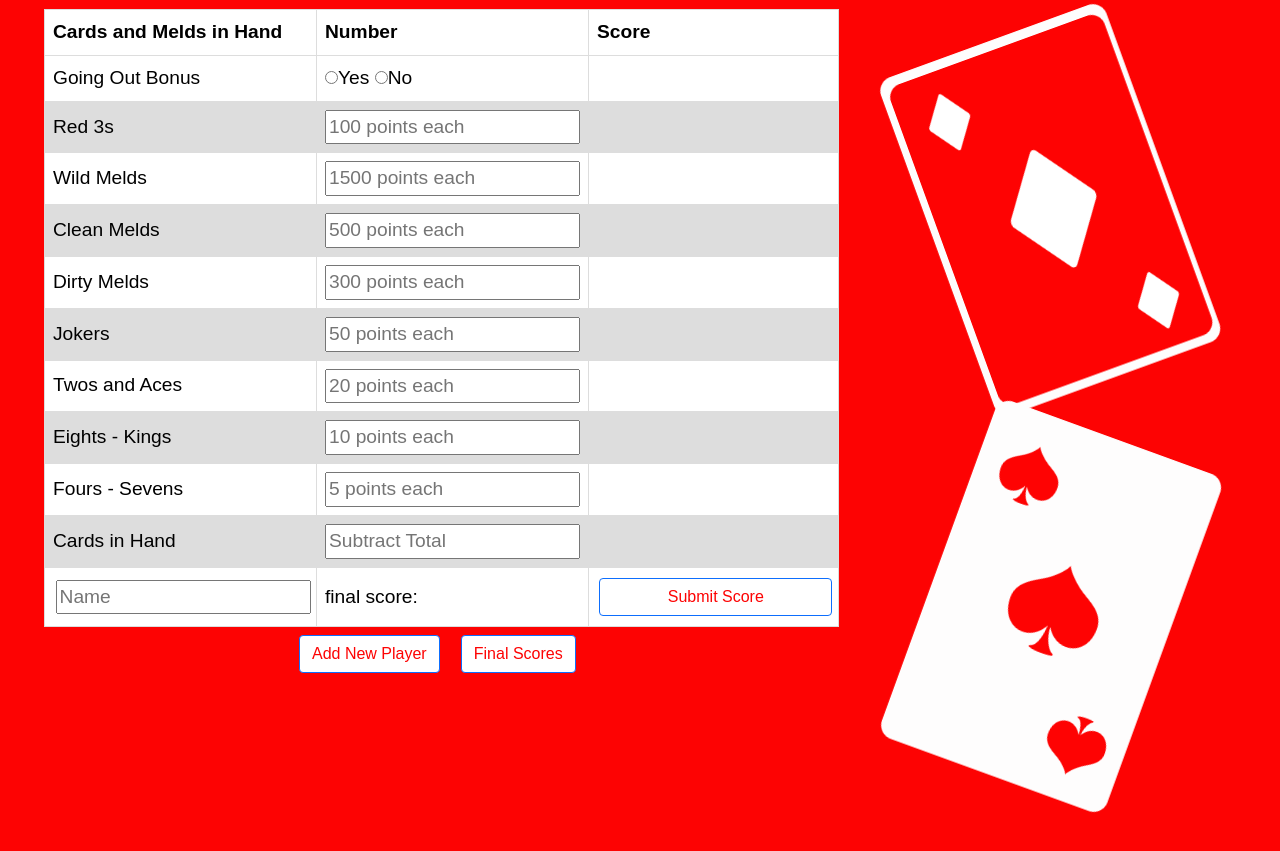
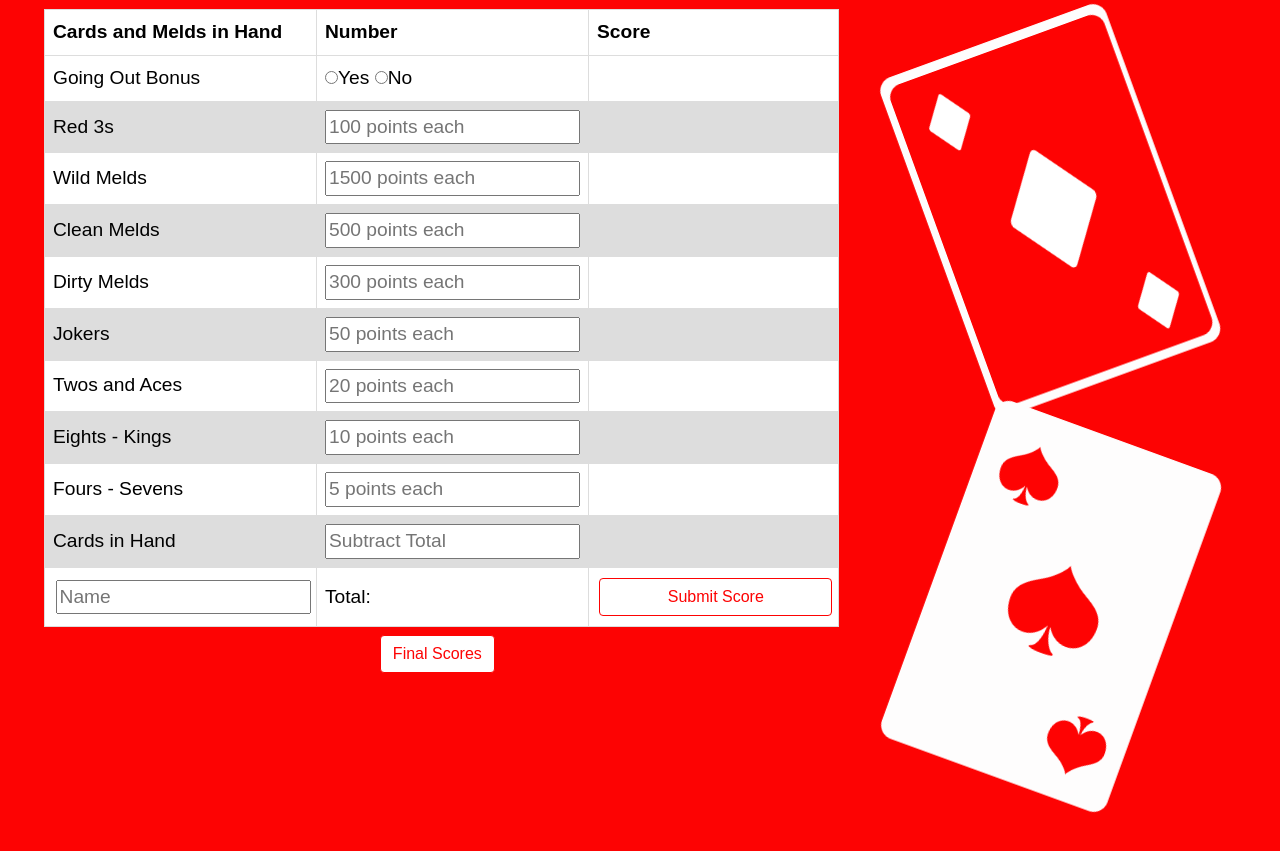
Before and after one commit to MichelleBerta/hand-and-foot-scorekeeper, a website: page public/index.html in a window 1280 px wide. Shown: the part 151-1002 px from the top of the page. Drawn offline with nearby package versions, Linux system fonts and the light colour scheme.

Commit message:
removed add new player button, combined functions into submit button

```diff
--- a/public/index.html
+++ b/public/index.html
@@ -344,14 +344,12 @@
               </tr>
               <tr>
                 <td><input type="text" id="name" required placeholder="Name" /></td>
-                <td>final score: <span id="totalScore"></span></td>
+                <td>Total: <span id="totalScore"></span></td>
                 <td><input class="btn btn-primary buttons" id="submitScore" value="Submit Score" onclick="getTotal()" /></td>
               </tr>
             </tbody>
           </table>
           <div>
-            <button type="button" class="btn btn-primary buttons" id="newPlayer" onclick="clearForm()">Add New Player</button>
-
 
             <!-- Button trigger modal -->
             <button type="button" class="btn btn-primary buttons" id="submit" data-bs-toggle="modal" onclick="clearForm()" data-bs-target="#finalScoreModal">
--- a/public/index.js
+++ b/public/index.js
@@ -118,7 +118,25 @@ function getTotal() {
 
   totalScore.textContent = total;
 
-  storeGame();
+  storeGame()
+
+  scoreForm.reset();
+  outScore.textContent = "";
+  red3Score.textContent = "";
+  wildScore.textContent = "";
+  cleanScore.textContent = "";
+  dirtyScore.textContent = "";
+  jokersScore.textContent = "";
+  acesScore.textContent = "";
+  kingScore.textContent = "";
+  sevenScore.textContent = "";
+  subtractScore.textContent = "";
+  totalScore.textContent = "";
+
+
+
+
+  ;
 }
 
 // Submit button enters name and score into local storage
@@ -177,21 +195,6 @@ function renderGames() {
 // on page load
 function init() {}
 
-// ADD NEW PLAYER - CLEAR FORM
-function clearForm() {
-  scoreForm.reset();
-  outScore.textContent = "";
-  red3Score.textContent = "";
-  wildScore.textContent = "";
-  cleanScore.textContent = "";
-  dirtyScore.textContent = "";
-  jokersScore.textContent = "";
-  acesScore.textContent = "";
-  kingScore.textContent = "";
-  sevenScore.textContent = "";
-  subtractScore.textContent = "";
-  totalScore.textContent = "";
-}
 
 // CREATE NEW GAME - CLEAR LOCAL STORAGE TO START NEW GAME
 function deleteItems() {
--- a/public/styles.css
+++ b/public/styles.css
@@ -147,6 +147,10 @@ tr:nth-child(even) {
   background-color: black;
 }
 
+.btn-primary {
+  border-color: #fd0303;
+}
+
 .accordion-button:not(.collapsed) {
   background-color: black;
   color: white;
```
